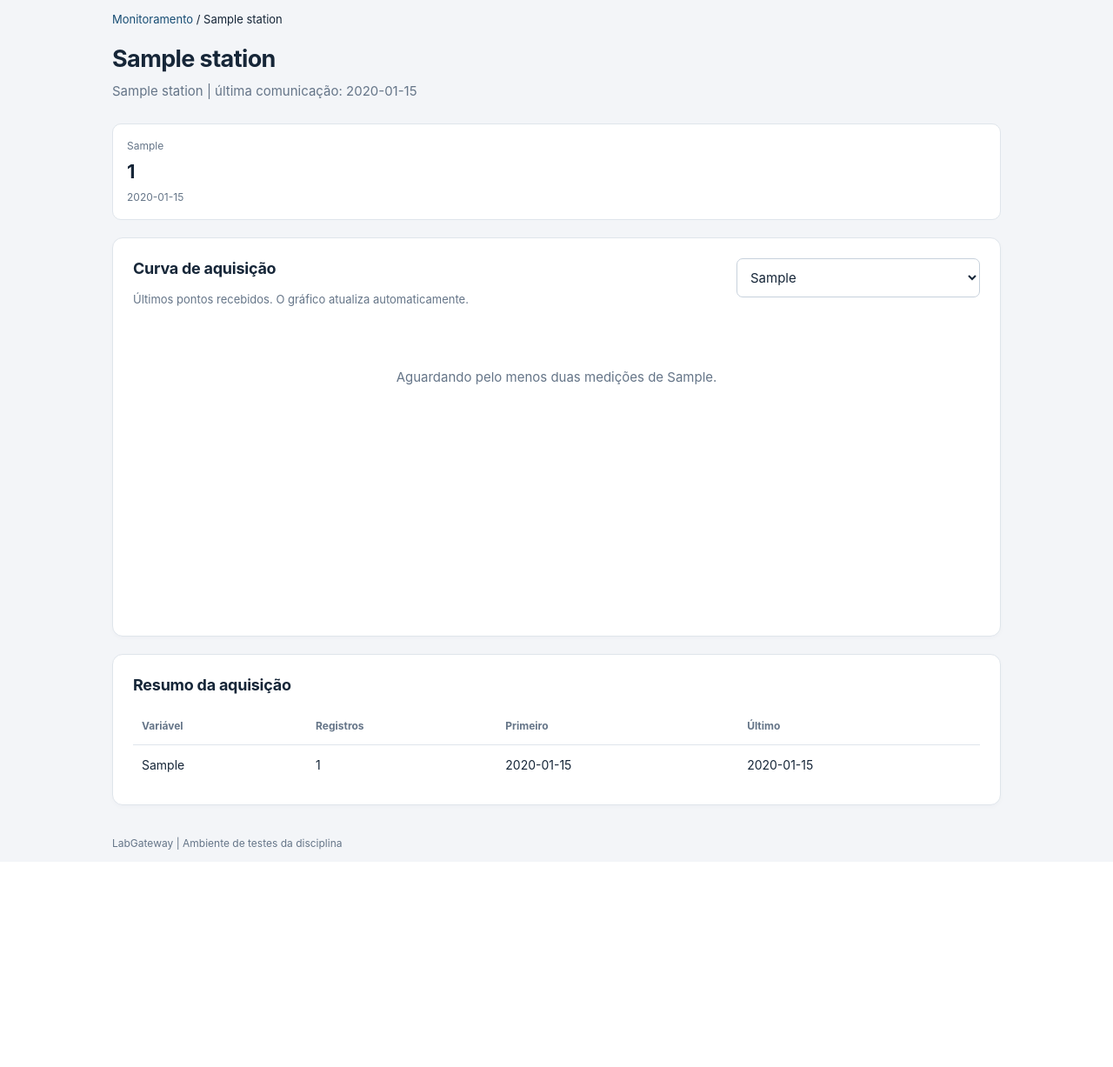
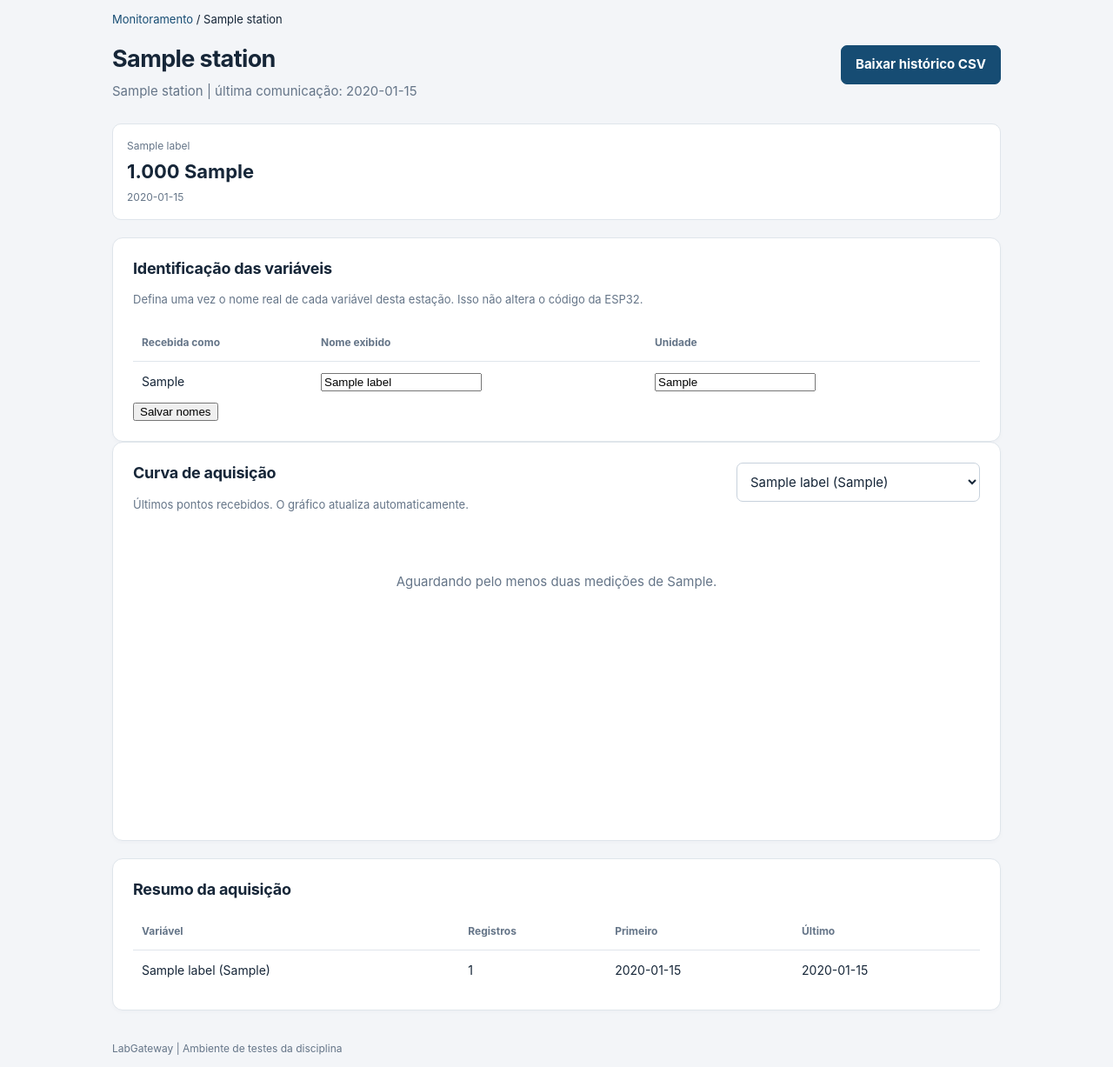
Before and after one commit to artorias09/LabGateway, a Flask app: page /monitor/1 in a window 1280 px wide. Shown: the part 84-1311 px from the top of the page at 87% size. Before the commit the page ends 1061 px from the top, so only its background shows below. Run offline with Flask 3, Linux system fonts and the light colour scheme; the visitor is signed in with stand-in values (Sample User, id 1); tables that the repository leaves empty hold one stand-in row (values such as "Sample post"); parts of the project's set-up code (start-up, migrations or seed data) failed here and were passed over; some libraries are stand-ins or nearby versions.

Commit message:
Melhora monitoramento com nomes e download

```diff
--- a/templates/monitor_station.html
+++ b/templates/monitor_station.html
@@ -2,24 +2,52 @@
 {% block title %}{{ station.name }} | LabGateway{% endblock %}
 {% block content %}
 <p class="breadcrumbs"><a href="{{ url_for('monitor') }}">Monitoramento</a> / {{ station.name }}</p>
-<h1>{{ station.name }}</h1>
-<p class="intro">{{ station.group_name or station.station_key }} | última comunicação: {{ station.last_seen_at or 'sem dados' }}</p>
+<div class="monitor-head">
+  <div>
+    <h1>{{ station.name }}</h1>
+    <p class="intro">{{ station.group_name or station.station_key }} | última comunicação: {{ station.last_seen_at or 'sem dados' }}</p>
+  </div>
+  <a class="button" href="{{ url_for('download_station_csv',station_id=station.id) }}">Baixar histórico CSV</a>
+</div>
 
 <div class="latest-grid">
 {% for row in latest %}
   <div class="metric-card">
-    <span>{{ row.metric }}</span>
-    <strong>{{ '%.3f'|format(row.value)|trim('0')|trim('.') }} {{ row.unit }}</strong>
+    <span>{{ row.label }}</span>
+    <strong>{{ '%.3f'|format(row.value) }}{% if row.display_unit %} {{ row.display_unit }}{% endif %}</strong>
     <small>{{ row.captured_at }}</small>
   </div>
 {% endfor %}
 </div>
 
+<section class="panel">
+  <h2>Identificação das variáveis</h2>
+  <p class="hint">Defina uma vez o nome real de cada variável desta estação. Isso não altera o código da ESP32.</p>
+  <form method="post" action="{{ url_for('update_station_labels',station_id=station.id) }}">
+    <input type="hidden" name="_csrf" value="{{ csrf() }}">
+    <div class="tablewrap">
+      <table>
+        <thead><tr><th>Recebida como</th><th>Nome exibido</th><th>Unidade</th></tr></thead>
+        <tbody>
+        {% for m in metrics %}
+          <tr>
+            <td>{{ m.metric }}</td>
+            <td><input name="label_{{ m.metric }}" value="{{ m.label }}"></td>
+            <td><input name="unit_{{ m.metric }}" value="{{ m.display_unit }}"></td>
+          </tr>
+        {% endfor %}
+        </tbody>
+      </table>
+    </div>
+    <button type="submit">Salvar nomes</button>
+  </form>
+</section>
+
 <section class="panel monitor-panel">
   <div class="monitor-head">
     <div><h2>Curva de aquisição</h2><p class="hint">Últimos pontos recebidos. O gráfico atualiza automaticamente.</p></div>
     <select id="metric-select">
-      {% for m in metrics %}<option value="{{ m.metric }}">{{ m.metric }}{% if m.unit %} ({{ m.unit }}){% endif %}</option>{% endfor %}
+      {% for m in metrics %}<option value="{{ m.metric }}">{{ m.label }}{% if m.display_unit %} ({{ m.display_unit }}){% endif %}</option>{% endfor %}
     </select>
   </div>
   <div id="chart" class="chart" data-url="{{ url_for('station_series',station_id=station.id) }}"></div>
@@ -28,7 +56,7 @@
 <section class="panel">
 <h2>Resumo da aquisição</h2>
 <div class="tablewrap"><table><thead><tr><th>Variável</th><th>Registros</th><th>Primeiro</th><th>Último</th></tr></thead><tbody>
-{% for m in metrics %}<tr><td>{{ m.metric }} {{ m.unit }}</td><td>{{ m.n }}</td><td>{{ m.first_at }}</td><td>{{ m.last_at }}</td></tr>{% endfor %}
+{% for m in metrics %}<tr><td>{{ m.label }}{% if m.display_unit %} ({{ m.display_unit }}){% endif %}</td><td>{{ m.n }}</td><td>{{ m.first_at }}</td><td>{{ m.last_at }}</td></tr>{% endfor %}
 </tbody></table></div>
 </section>
 <script src="{{ url_for('static',filename='monitor.js') }}" defer></script>
```
